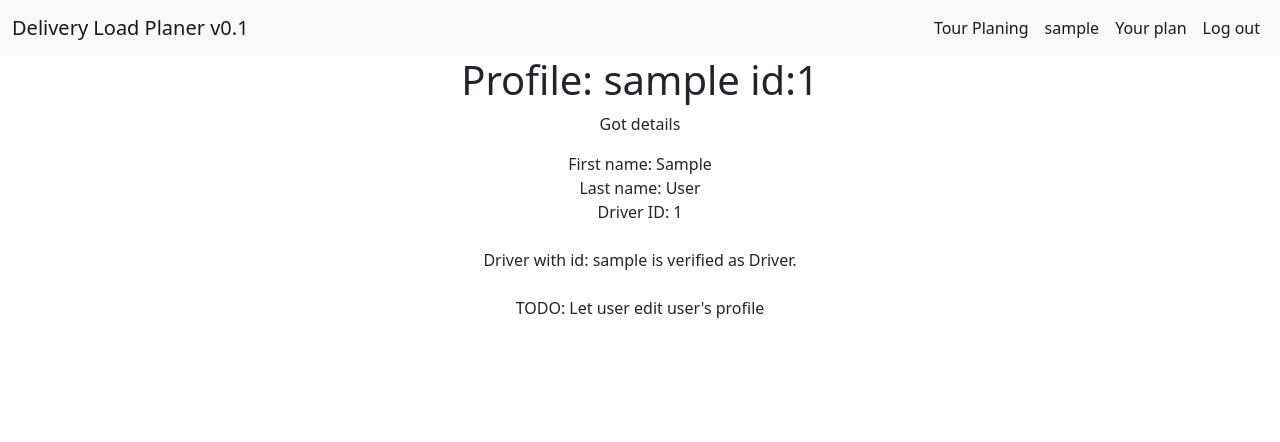
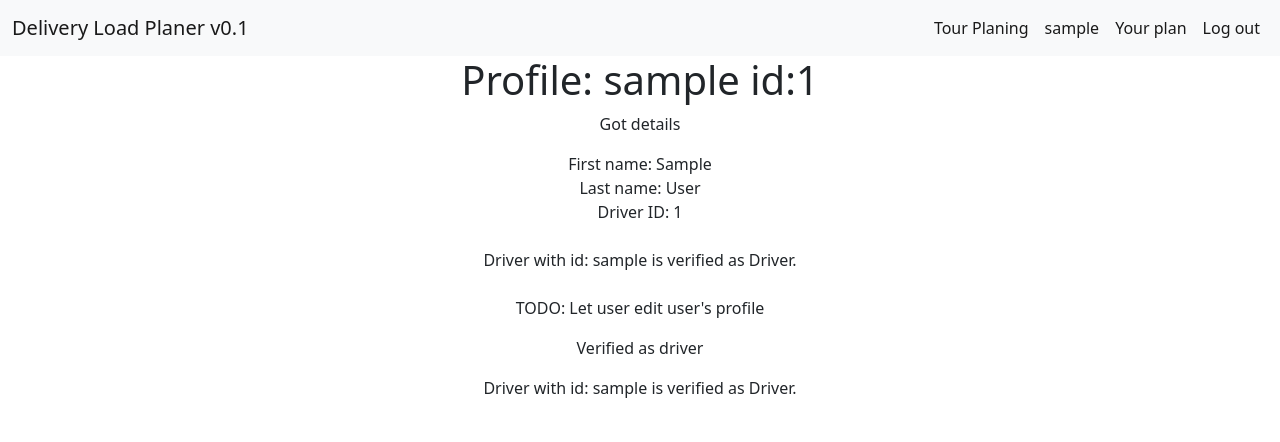
Before and after one commit to Laacis/delivery_load_planer, a Django app: page /profile/1 in a window 1280 px wide. Shown: the top 442 px of the page. Run offline with Django 4.2, Linux system fonts and the light colour scheme; a user stored in the database is signed in; tables that the repository leaves empty hold one stand-in row (values such as "Sample post").

Commit message:
reworked /profile/ in views, now it works as expected for registred user/Driver and Planer

```diff
--- a/load_planer/models.py
+++ b/load_planer/models.py
@@ -4,13 +4,18 @@ from django.contrib.auth.models import AbstractUser
 # Models
 
 class User(AbstractUser):
-    pass
+    def is_planer(self):
+        try:
+            test = Profile.objects.get(username=self)
+            return test.is_planer
+        except:
+            return False
 
 class Driver(models.Model):
     username = models.ForeignKey(User, on_delete=models.CASCADE)
     first_name = models.CharField(max_length=30, blank=False)
     last_name = models.CharField(max_length=30, blank=False)
-    driver_id = models.CharField(max_length=3, blank=True, primary_key=True) # driver_initials or driver ID
+    driver_id = models.CharField(max_length=3, blank=False, primary_key=True) # driver_initials or driver ID
 
     def __str__(self):
         return f"user: {self.username} is {self.first_name} {self.last_name} and has driver ID: {self.driver_id}"
--- a/load_planer/templates/load_planer/profile.html
+++ b/load_planer/templates/load_planer/profile.html
@@ -13,26 +13,47 @@
             <br><br>
             {{ verified }}
         {% else %}
-            <p> Nothing to display </p>
+            <p> Nothing to display, no Prodile details provided! </p>
         {% endif %}
 
         {% if profile.id == request.user.id %}
         <br>
             <br><p> TODO: Let user edit user's profile</p>
         {% else %}
+            {% if profile_details == None %}
+                <p> This user didn't supply any details to register as Driver</p>
+                {% else %}
                 {% if verified.is_driver == False %}
-            <form action="{% url 'verify_driver' user.id %}" method="post">
+                <form action="{% url 'verify_driver' profile.id %}" method="post">
                     {% csrf_token %}
-
                     <input type="submit" value="Verify driver" class="btn btn-secondary form-control">
                 </form>
                 {% else %}
-            <form action="{% url 'verify_driver' user.id %}" method="post">
+                <form action="{% url 'verify_driver' profile.id %}" method="post">
                     {% csrf_token %}
-
                     <input type="submit" value="Remove driver" class="btn btn-secondary form-control">
                 </form>
                 {% endif %}
             {% endif %}
+        {% endif %}
+
+        {% if driver_form %}
+        <form action="{% url 'reg_driver' %}" method="post">
+            {% csrf_token %}
+            {{ driver_form }}
+
+            <input type="submit" value="Register" class="btn btn-primary form-control">
+        </form>
+        {% else %}
+            {% if verified.is_driver == True%}
+            <p> Verified as driver</p> {{ verified }}
+            {% elif verified.is_driver == None %}
+            <p> User didn't supply any details for registration. Let the Planer Edit this profile.</p>
+            {% elif verified.is_planer == True %}
+            <p> You are a Planer!</p>
+            {% else %}
+            <p> Not verified as driver, please await Verification by Planer</p>
+            {% endif %}
+        {% endif %}
     </div>
 {% endblock %}
--- a/load_planer/views.py
+++ b/load_planer/views.py
@@ -71,6 +71,7 @@ def reg_driver(request):
             first_name = form.cleaned_data["first_name"]
             last_name = form.cleaned_data["last_name"]
             driver_id = form.cleaned_data["driver_id"]
+            # checking if driver_id
             try:
                 driver = Driver(
                     username=username,
@@ -83,8 +84,8 @@ def reg_driver(request):
                 prof.save()
                 return render(request, 'load_planer/gateway.html')
             except:
-                return HttpResponse("Error: form is not valid!")
-        return 0
+                return HttpResponse("Error: Form could not be saved!")
+        return HttpResponse("Error: form is not valid!")
 
 @login_required
 def delivery_plans(request):
@@ -138,31 +139,61 @@ def reg_destination(request):
 
 @login_required
 def profile(request, profileid):
-    """ TODO
-    !!!!!!!!!!!!!!!!!!!!!!!!!!!!!!!!!!!!!!!!!!
-        NEED TO REDO THIS ALL!
-    """
+    # if the user is requesting own profile
+    requesting_user = User.objects.get(pk=request.user.id)
+    # Checking if the user is a planer
+    if requesting_user.is_planer():
+        try:
+            #checking if profile exists:
+            profile_data = User.objects.get(pk=profileid)
+        except:
+            return HttpResponse("Requested ID doesn't exist!")
+        try:
+            # checking if the user has supplied details for Driver registration
+            driver_data = Driver.objects.get(username=profileid)
+            verification_data = Profile.objects.get(username=profileid)
+        except:
+            # if the planer is viewing own profile it will have no driver_data
+            if profileid == requesting_user.id:
+                driver_data = None
+                verification_data = Profile.objects.get(username=profileid)
+                # return HttpResponse("Planer viewing own profile")
+            else:
+                driver_data = None
+                verification_data = None
+        context = {
+            "profile":profile_data,
+            "profile_details": driver_data,
+            "verified": verification_data,
+            "driver_form": None
+        }
+        return render(request, 'load_planer/profile.html', context)
 
-    # Only Planers should be allowed to see other users/drivers profiles
-    planer = Profile.objects.get(username=request.user.id)
-    if planer.is_planer or (profileid == request.user.id):
+
+        # return HttpResponse(f"IS Planer {requesting_user.is_planer()}")
+    else:
+        # If not a Planer, user can only view own account
+        if profileid != request.user.id:
+            #if the user is trying to view another users profile, redirect back to own profile
+            return HttpResponseRedirect(reverse("profile", kwargs={'profileid':request.user.id}))
+        # Checking if the user has given details for Driver registration
         try:
-            user_data = User.objects.get(pk=profileid)
-            driver_data = Driver.objects.get(username=user_data)
-
-            verification_data = Profile.objects.get(username=user_data)
-
+            driver_data = Driver.objects.get(username=requesting_user)
+            verification_data = Profile.objects.get(username=requesting_user)
             context = {
-                "profile":user_data,
-                "profile_details":driver_data,
-                "verified":verification_data,
-                }
-            return render(request, 'load_planer/profile.html', context)
+                "profile":requesting_user,
+                "profile_details": driver_data,
+                "verified": verification_data,
+                "driver_form": None
+            }
         except:
-            return HttpResponse("Error: Profile doesn't exist!")
-    else:
-        # if not a Planer - redirect to own profile page
-        return HttpResponseRedirect(reverse("profile", kwargs={'profileid':request.user.id}))
+            context = {
+                "profile":requesting_user,
+                "profile_details": 0,
+                "verified": 0,
+                "driver_form": DriverForm()
+            }
+        return render(request, 'load_planer/profile.html', context)
 
 
 
```
Lines whose indentation alone changed are shown as unchanged.
